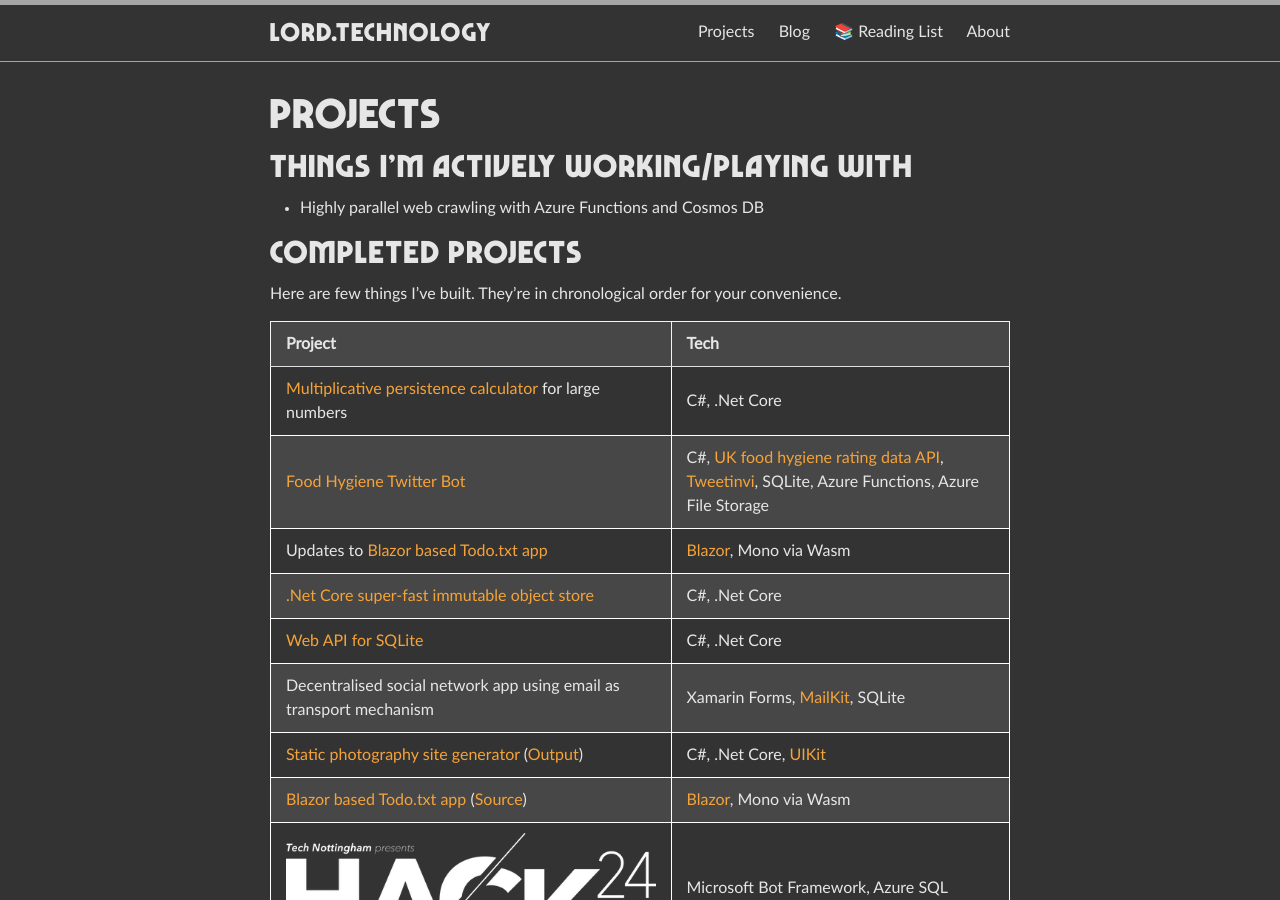
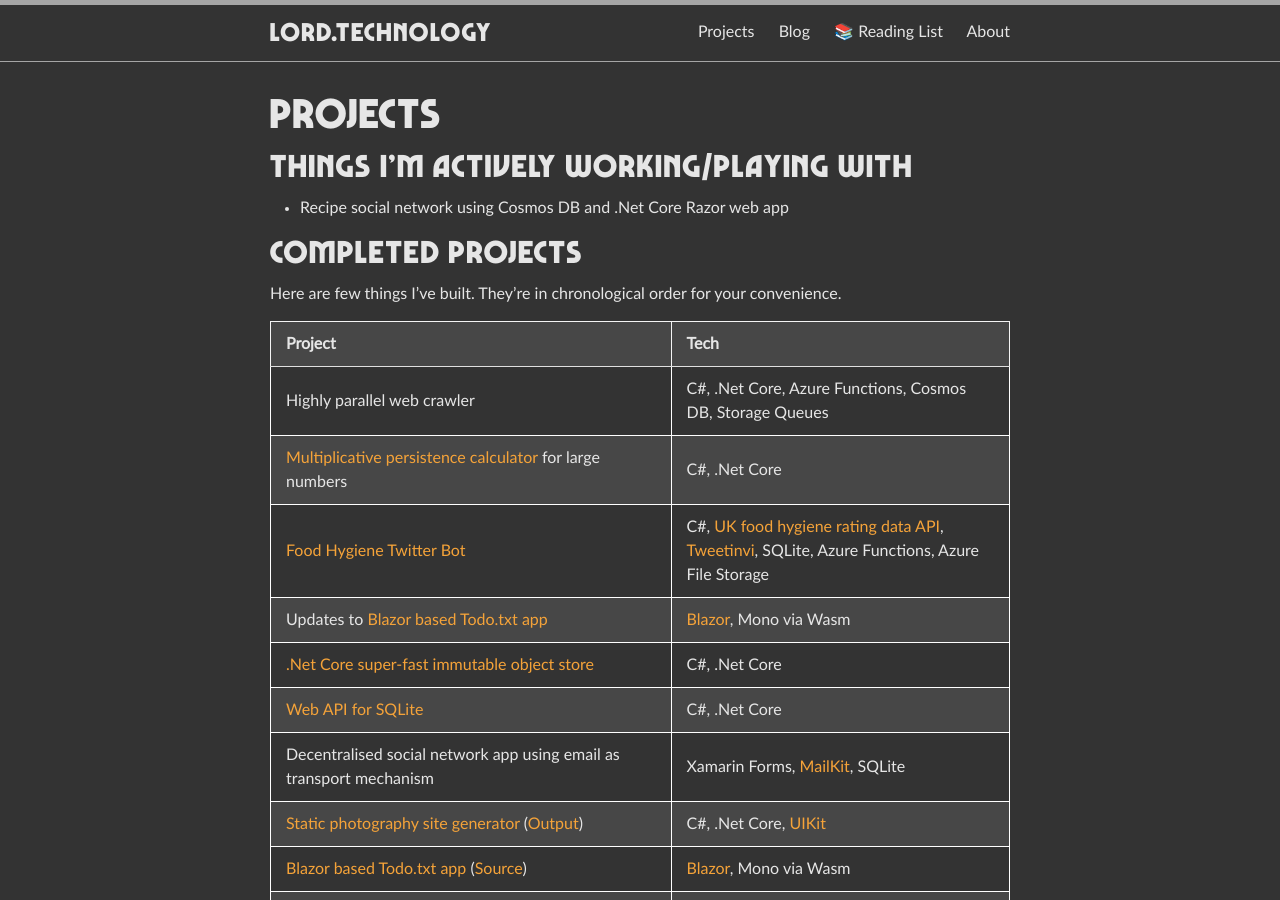
Before and after one commit to jamie-lord/Lord.technology, a Jekyll site: the page built from projects.md, in a window 1280 px wide and 900 px high. Built offline with Jekyll 4.4.1, drawn with Linux system fonts in a browser that asks for light colours; some of the changed text lies outside the part shown.

Commit message:
Updated projects page

```diff
--- a/_config.yml
+++ b/_config.yml
@@ -18,7 +18,7 @@
 author: Jamie Lord
 email: jamie@lord.technology
 description: >- # this means to ignore newlines until "baseurl:"
-  Jamie Lord is a developer based in Nottingham, UK specialising in C# .Net Core, Azure and Xamarin native.
+  Jamie Lord is a developer based in Nottingham, UK specialising in C# .Net Core, Azure and Xamarin.
 baseurl: "" # the subpath of your site, e.g. /blog
 url: "https://lord.technology" # the base hostname & protocol for your site, e.g. http://example.com
 twitter_username: jme_lord
--- a/projects.md
+++ b/projects.md
@@ -1,12 +1,12 @@
 ---
 layout: page
 title:  "Projects"
-date:   2019-02-02 11:00:00 +0000
+date:   2019-04-30 10:30:00 +0000
 permalink: /projects
 ---
 ## Things I'm actively working/playing with
 
-* Highly parallel web crawling with Azure Functions and Cosmos DB
+* Recipe social network using Cosmos DB and .Net Core Razor web app
 
 ## Completed projects
 
@@ -14,6 +14,7 @@
 
 |Project|Tech|
 |:---|:---|
+|Highly parallel web crawler|C#, .Net Core, Azure Functions, Cosmos DB, Storage Queues|
 |[Multiplicative persistence calculator](https://github.com/jamie-lord/Multiplicative-Persistence) for large numbers|C#, .Net Core|
 |[Food Hygiene Twitter Bot](https://twitter.com/FoodHygieneBot)|C#, [UK food hygiene rating data API](http://ratings.food.gov.uk/open-data/en-GB), [Tweetinvi](https://github.com/linvi/tweetinvi), SQLite, Azure Functions, Azure File Storage|
 |Updates to [Blazor based Todo.txt app](http://do.lord.technology/)|[Blazor](https://github.com/aspnet/Blazor), Mono via Wasm|
```
